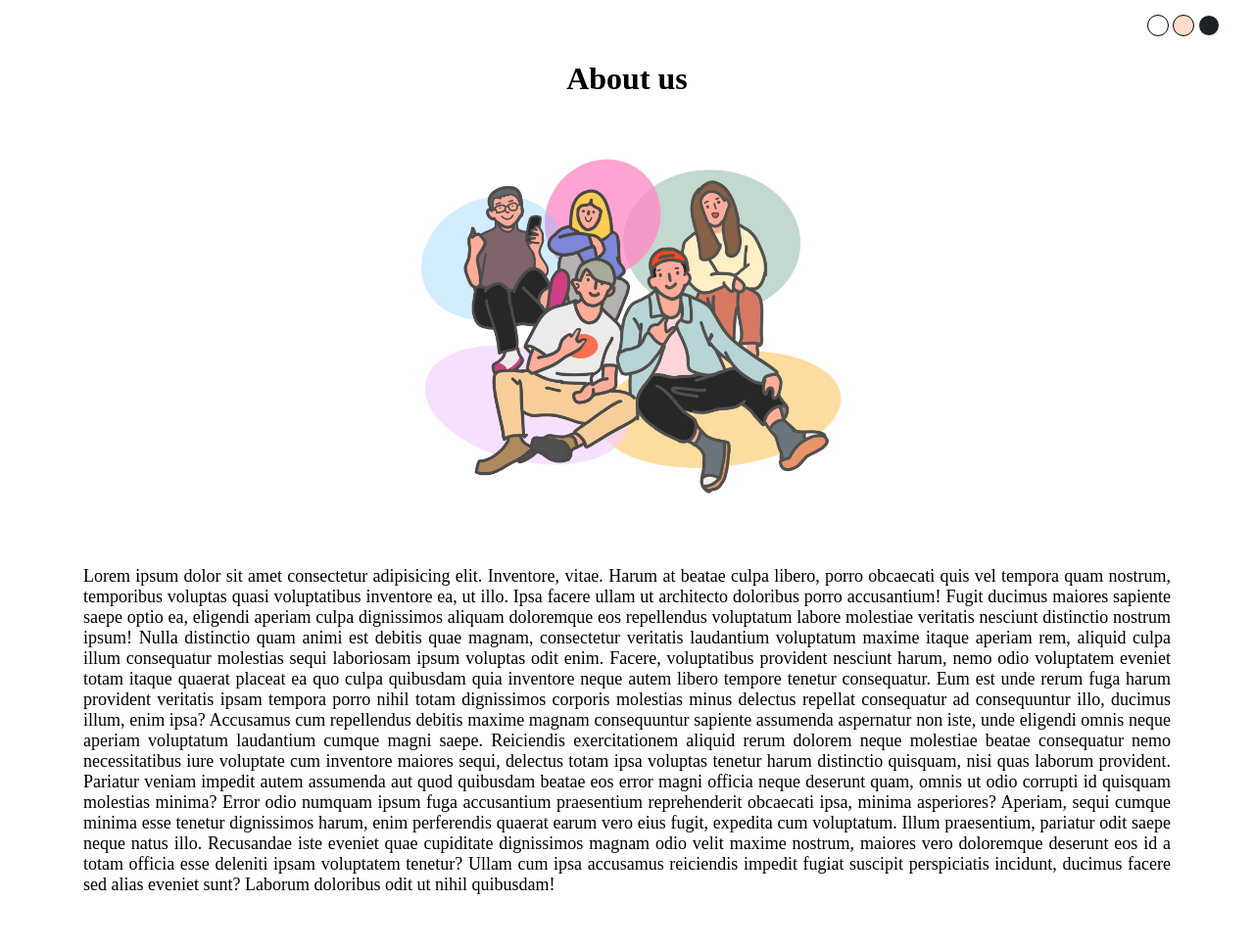
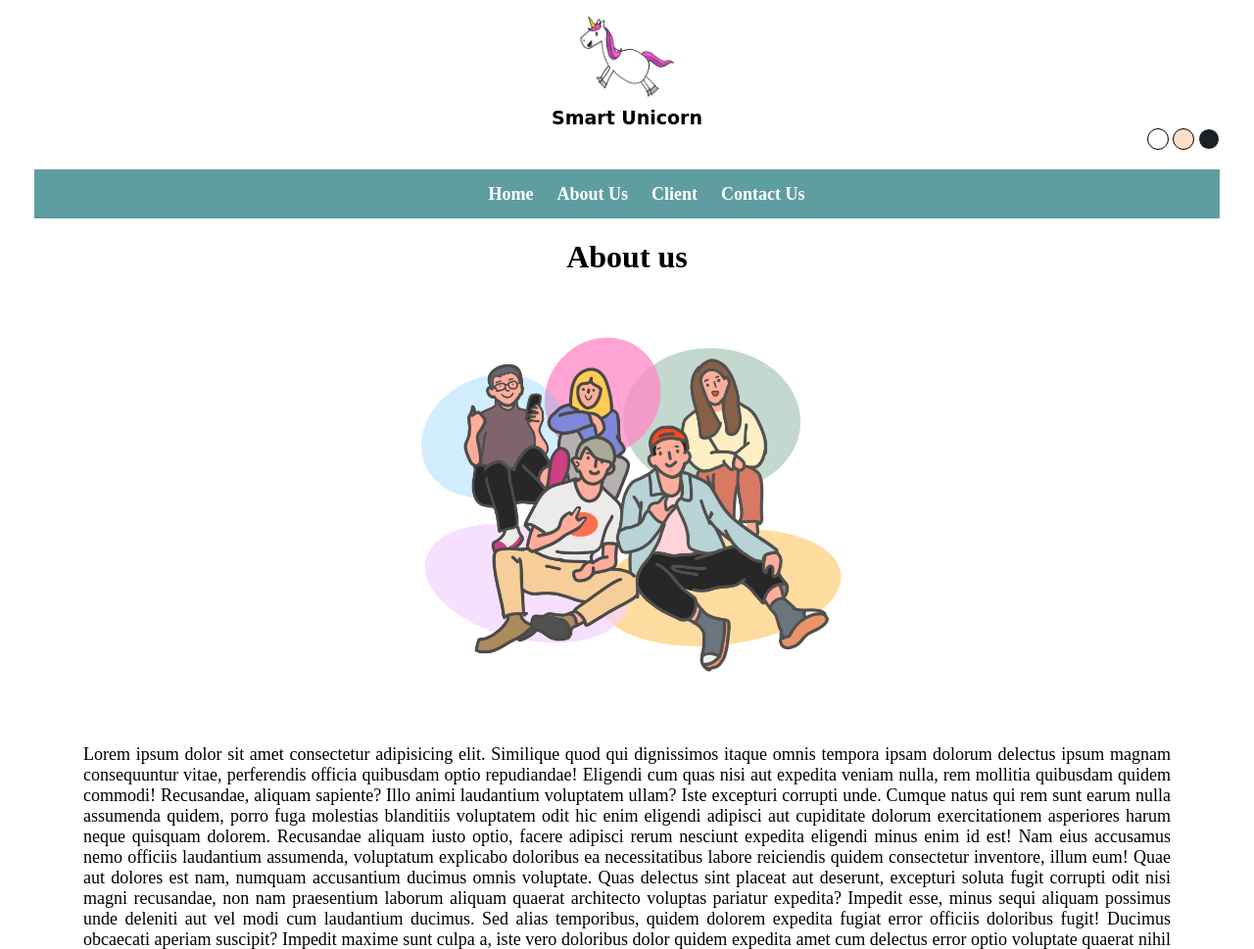
Before and after one commit to pritxsh/Background-color-switcher, a plain HTML site: page index.html in a window 1280 px wide. Shown: the top 969 px of the page at 98% size. Drawn offline with Linux system fonts and the light colour scheme.

Commit message:
added sticky bar and logo

```diff
--- a/index.html
+++ b/index.html
@@ -56,41 +56,113 @@
         #color-switcher {
             text-align: right;
         }
+
+        #logo {
+            text-align: center;
+        }
+
+        #listdiv {
+            text-align: center;
+            background-color: cadetblue;
+            margin: 0px;
+            height: 50px;
+            width: 100%;
+
+        }
+
+        .listclass {
+            display: inline-block;
+            padding: 15px 10px;
+            color: white;
+            font-size: 18px;
+            font-weight: bold;
+            cursor: pointer;
+
+        }
+
+        #logo {
+            margin: 0px;
+            display: block;
+            text-align: center;
+
+        }
+
+        .sticky {
+            position: sticky;
+            top: 0px;
+        }
+
+        label {
+            display: block;
+            font-weight: bolder;
+            font-size: 19px;
+            font-family: cursive;
+        }
     </style>
 </head>
 
 <body>
+
+    <div id="logo">
+        <img src="logo.png" width="100px" height="90px" alt="">
+        <label>Smart Unicorn</label>
+    </div>
+
     <div id="color-switcher">
         <span class="btn" id="light"></span>
         <span class="btn" id="dim"></span>
         <span class="btn" id="dark"></span>
     </div>
+
+    <div id="listdiv" class="sticky">
+        <ul>
+            <li class="listclass">Home</li>
+            <li class="listclass">About Us</li>
+            <li class="listclass">Client</li>
+            <li class="listclass">Contact Us</li>
+
+        </ul>
+    </div>
     <h1>About us</h1>
     <div id="container">
         <img src="teamimage.png" alt="team photo" width="50%" height="50%">
-        <p id="text">Lorem ipsum dolor sit amet consectetur adipisicing elit. Inventore, vitae. Harum at beatae culpa
-            libero,
-            porro obcaecati quis vel tempora quam nostrum, temporibus voluptas quasi voluptatibus inventore ea, ut illo.
-            Ipsa facere ullam ut architecto doloribus porro accusantium! Fugit ducimus maiores sapiente saepe optio ea,
-            eligendi aperiam culpa dignissimos aliquam doloremque eos repellendus voluptatum labore molestiae veritatis
-            nesciunt distinctio nostrum ipsum! Nulla distinctio quam animi est debitis quae magnam, consectetur
-            veritatis laudantium voluptatum maxime itaque aperiam rem, aliquid culpa illum consequatur molestias sequi
-            laboriosam ipsum voluptas odit enim. Facere, voluptatibus provident nesciunt harum, nemo odio voluptatem
-            eveniet totam itaque quaerat placeat ea quo culpa quibusdam quia inventore neque autem libero tempore
-            tenetur consequatur. Eum est unde rerum fuga harum provident veritatis ipsam tempora porro nihil totam
-            dignissimos corporis molestias minus delectus repellat consequatur ad consequuntur illo, ducimus illum, enim
-            ipsa? Accusamus cum repellendus debitis maxime magnam consequuntur sapiente assumenda aspernatur non iste,
-            unde eligendi omnis neque aperiam voluptatum laudantium cumque magni saepe. Reiciendis exercitationem
-            aliquid rerum dolorem neque molestiae beatae consequatur nemo necessitatibus iure voluptate cum inventore
-            maiores sequi, delectus totam ipsa voluptas tenetur harum distinctio quisquam, nisi quas laborum provident.
-            Pariatur veniam impedit autem assumenda aut quod quibusdam beatae eos error magni officia neque deserunt
-            quam, omnis ut odio corrupti id quisquam molestias minima? Error odio numquam ipsum fuga accusantium
-            praesentium reprehenderit obcaecati ipsa, minima asperiores? Aperiam, sequi cumque minima esse tenetur
-            dignissimos harum, enim perferendis quaerat earum vero eius fugit, expedita cum voluptatum. Illum
-            praesentium, pariatur odit saepe neque natus illo. Recusandae iste eveniet quae cupiditate dignissimos
-            magnam odio velit maxime nostrum, maiores vero doloremque deserunt eos id a totam officia esse deleniti
-            ipsam voluptatem tenetur? Ullam cum ipsa accusamus reiciendis impedit fugiat suscipit perspiciatis incidunt,
-            ducimus facere sed alias eveniet sunt? Laborum doloribus odit ut nihil quibusdam!
+        <p id="text">Lorem ipsum dolor sit amet consectetur adipisicing elit. Similique quod qui dignissimos itaque
+            omnis tempora ipsam dolorum delectus ipsum magnam consequuntur vitae, perferendis officia quibusdam optio
+            repudiandae! Eligendi cum quas nisi aut expedita veniam nulla, rem mollitia quibusdam quidem commodi!
+            Recusandae, aliquam sapiente? Illo animi laudantium voluptatem ullam? Iste excepturi corrupti unde. Cumque
+            natus qui rem sunt earum nulla assumenda quidem, porro fuga molestias blanditiis voluptatem odit hic enim
+            eligendi adipisci aut cupiditate dolorum exercitationem asperiores harum neque quisquam dolorem. Recusandae
+            aliquam iusto optio, facere adipisci rerum nesciunt expedita eligendi minus enim id est! Nam eius accusamus
+            nemo officiis laudantium assumenda, voluptatum explicabo doloribus ea necessitatibus labore reiciendis
+            quidem consectetur inventore, illum eum! Quae aut dolores est nam, numquam accusantium ducimus omnis
+            voluptate. Quas delectus sint placeat aut deserunt, excepturi soluta fugit corrupti odit nisi magni
+            recusandae, non nam praesentium laborum aliquam quaerat architecto voluptas pariatur expedita? Impedit esse,
+            minus sequi aliquam possimus unde deleniti aut vel modi cum laudantium ducimus. Sed alias temporibus, quidem
+            dolorem expedita fugiat error officiis doloribus fugit! Ducimus obcaecati aperiam suscipit? Impedit maxime
+            sunt culpa a, iste vero doloribus dolor quidem expedita amet cum delectus error optio voluptate quaerat
+            nihil reprehenderit dicta iure perspiciatis rem aliquid hic quibusdam alias nam? Dignissimos odio, ea,
+            voluptates iste error officia blanditiis necessitatibus ab a laborum adipisci. Laudantium libero incidunt
+            minus voluptatem rerum cumque quam quod dolorem, iusto nulla reiciendis nisi asperiores, beatae fuga
+            praesentium ex explicabo, recusandae temporibus assumenda. Dolorum quae expedita obcaecati quis eaque quia
+            magnam error totam culpa delectus sapiente, facilis, minus vitae ratione, recusandae fugiat sit! Rerum,
+            cumque libero vitae harum minus distinctio, delectus, obcaecati quidem possimus nihil maiores. Eos officia
+            sed dolorum vel hic sunt necessitatibus optio vitae nesciunt! Aliquid culpa veniam suscipit harum sed. Nam
+            dolor earum natus veritatis nemo accusamus possimus blanditiis voluptates non optio qui adipisci
+            exercitationem, ipsa ad atque laudantium corporis illum itaque hic. Sunt deleniti at dolore, repellendus
+            quod ducimus facere ipsa atque autem omnis molestias veniam dolores suscipit beatae quasi officia iusto
+            doloremque sed numquam assumenda quis repudiandae provident! Corrupti, accusantium earum, quam ex fuga
+            laborum, sed itaque dicta quae magni cumque tenetur quaerat rem est explicabo? Deleniti illo ex placeat iure
+            rem adipisci nulla molestiae ullam ipsa voluptas eligendi reiciendis quisquam, accusantium pariatur
+            repellendus minima inventore, eaque et neque illum autem. Optio praesentium, aliquam numquam commodi
+            explicabo quos saepe possimus consectetur temporibus, molestiae, illum odit voluptatibus? In nam quam
+            impedit expedita voluptatum explicabo, possimus praesentium iusto. Tempore at quos quaerat. Natus alias
+            excepturi ab voluptatibus illum maiores consequuntur explicabo fugiat voluptatum cum, necessitatibus harum
+            hic nesciunt rem quas similique fuga, doloremque, enim iste eligendi fugit nobis ex officia. Itaque, omnis
+            minus quae officia cumque ullam fuga exercitationem harum excepturi alias aliquid iure illum distinctio
+            inventore reiciendis explicabo quas quis necessitatibus nobis id! Dolorem, blanditiis nulla tenetur laborum
+            illo aut voluptatem possimus sunt expedita explicabo error, quis tempora sed quo quasi. Pariatur repellendus
+            voluptates, aperiam in dolorum iusto placeat, cupiditate harum necessitatibus nihil doloribus recusandae
+            doloremque, omnis dolores!
         </p>
     </div>
     <script src="script.js"></script>
```
Also changed, not shown: logo.png (added).
